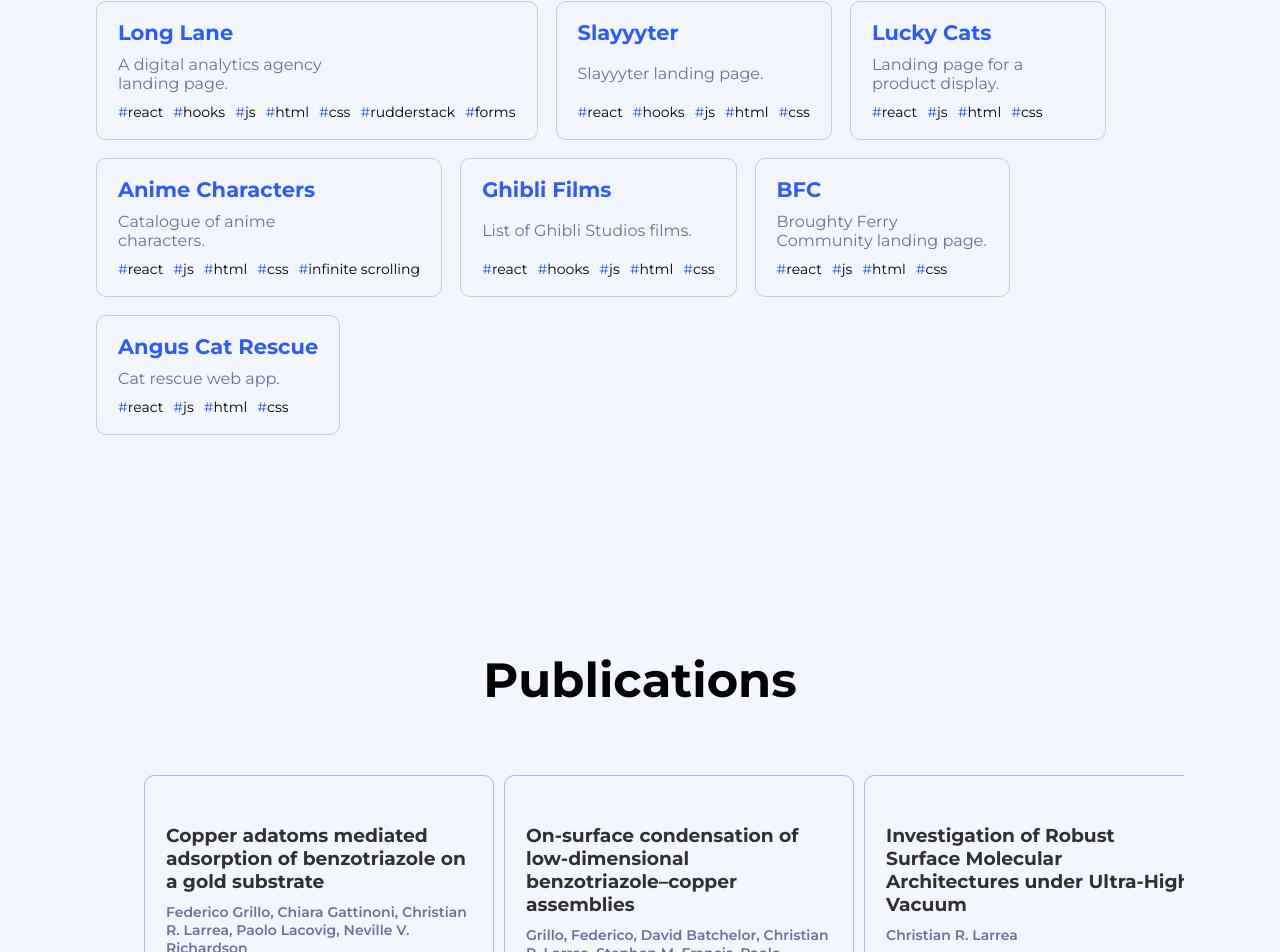
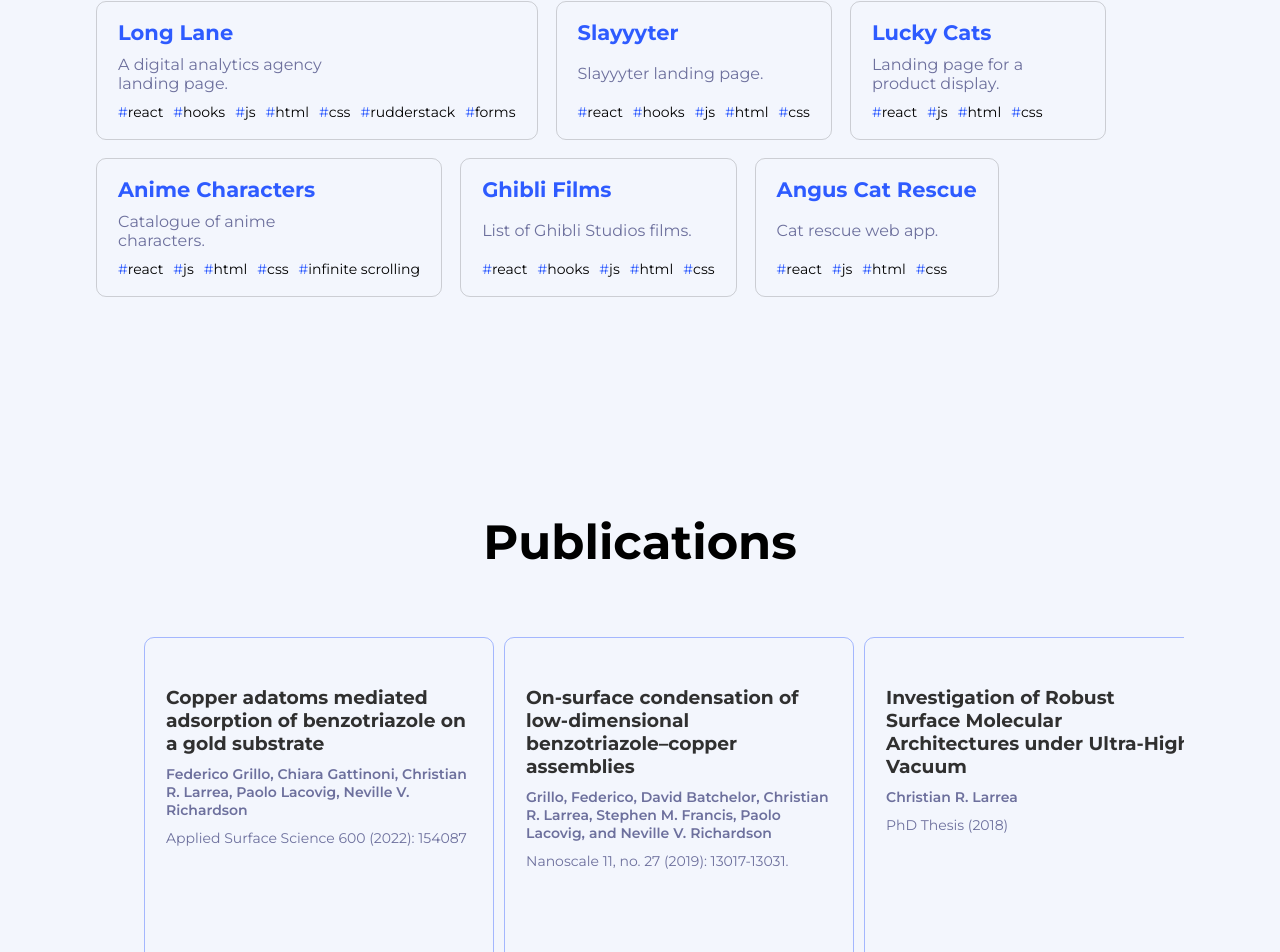
Before and after one commit to crlarrea/crlarrea.github.io, a React (Vite) app: page / in a window 1280 px wide. Shown: the part 3634-4586 px from the top of the page. Built offline with nearby package versions, Linux system fonts and the light colour scheme.

Commit message:
remove bfc from selected project

```diff
--- a/src/assets/data/Data.jsx
+++ b/src/assets/data/Data.jsx
@@ -497,13 +497,13 @@ const projects = [
     image: null,
     link: "https://ghibli.onrender.com",
   },
-  {
-    name: "BFC",
-    description: "Broughty Ferry Community landing page.",
-    tags: ["react", "js", "html", "css"],
-    image: null,
-    link: "https://broughty-ferry-community.onrender.com/",
-  },
+  // {
+  //   name: "BFC",
+  //   description: "Broughty Ferry Community landing page.",
+  //   tags: ["react", "js", "html", "css"],
+  //   image: null,
+  //   link: "https://broughty-ferry-community.onrender.com/",
+  // },
   {
     name: "angus cat rescue",
     description: "Cat rescue web app.",
```
